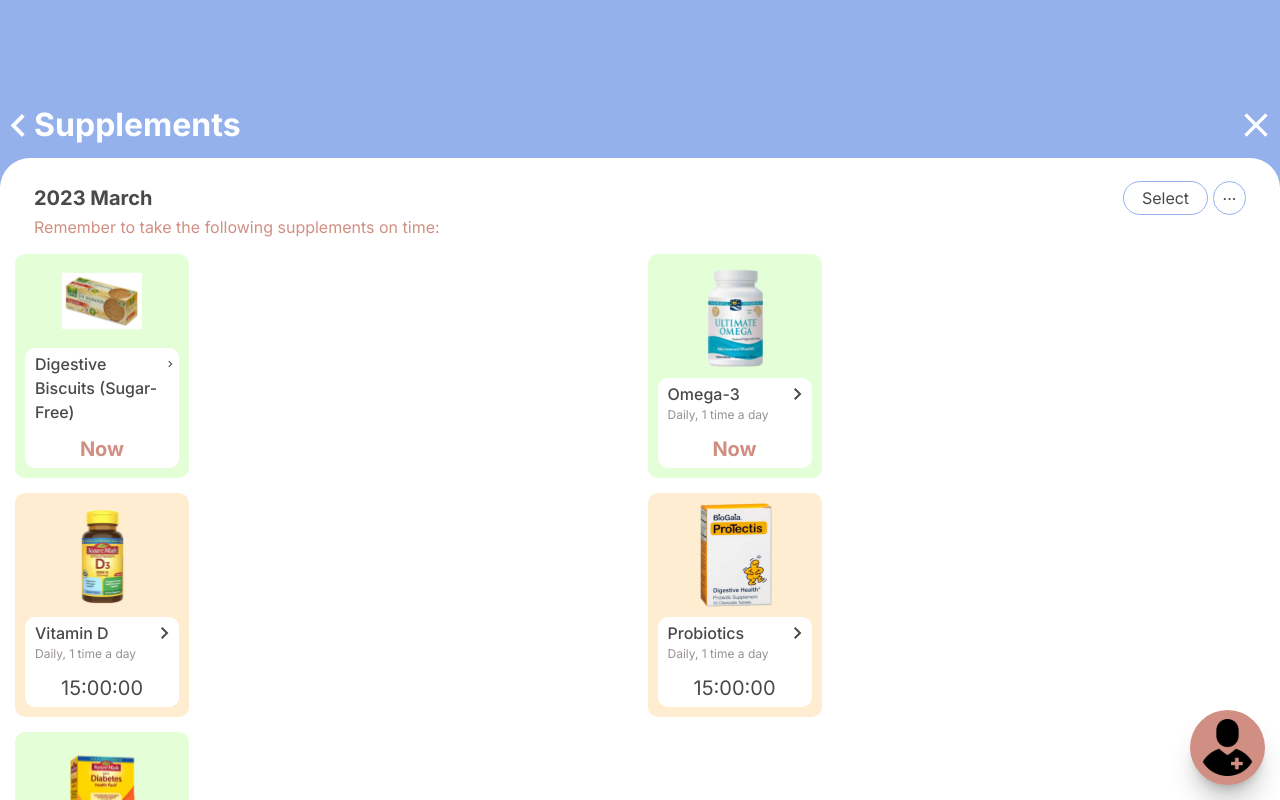
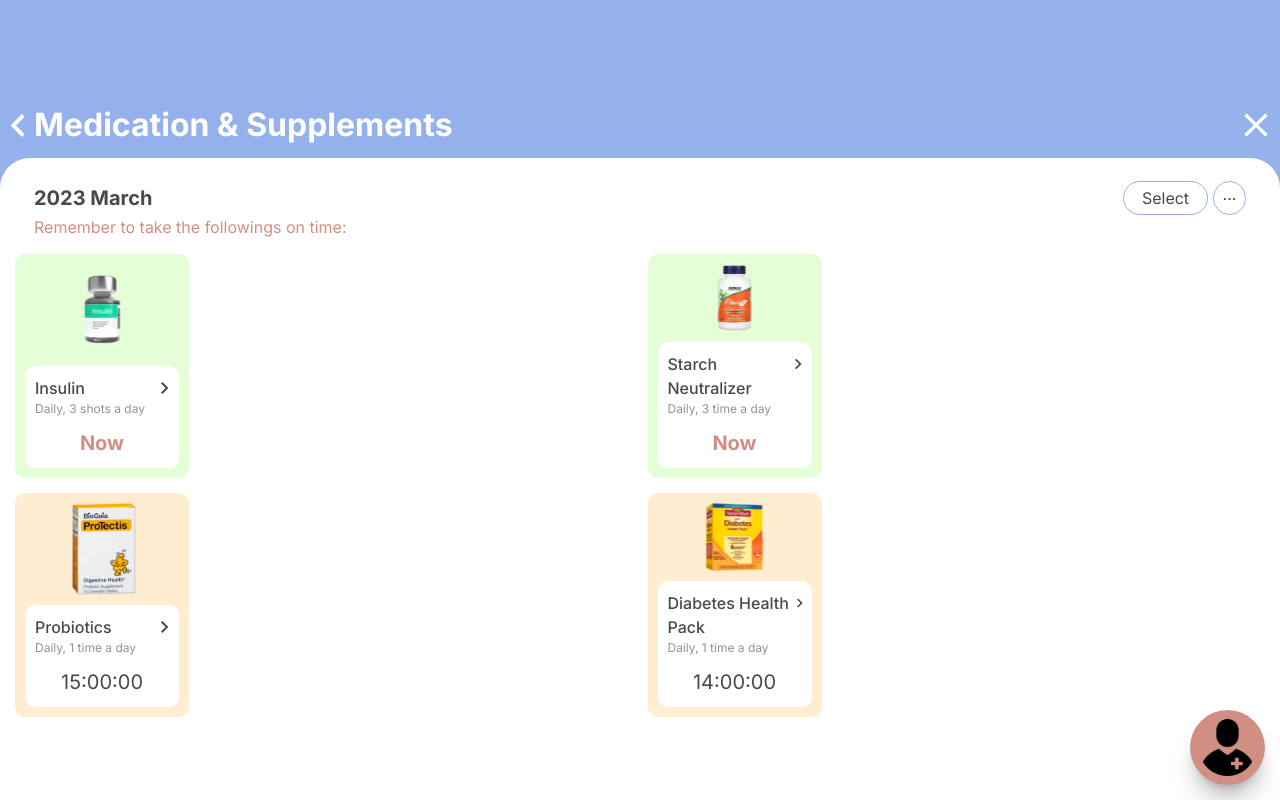
Before and after one commit to Lazbert/TEMG4950K-VitaGo-prototype, a React (Vite) app in the folder frontend/: page /VitaGo/supplements in a window 1280 px wide. Built offline with nearby package versions, Linux system fonts and the light colour scheme.

Commit message:
supplement dashboard updated

```diff
--- a/frontend/src/components/SupplementDisplay.tsx
+++ b/frontend/src/components/SupplementDisplay.tsx
@@ -46,7 +46,7 @@
       {Display && <Display className={displayClassName} />}
       <div
         onClick={onClick}
-        className="px-[10px] py-1 w-full bg-white flex flex-col justify-center rounded-[10px]"
+        className="p-[10px] w-full bg-white flex flex-col justify-center rounded-[10px]"
       >
         <div className="flex justify-between">
           <span className="font-medium">{name}</span>
--- a/frontend/src/pages/PastSupplementsPage.tsx
+++ b/frontend/src/pages/PastSupplementsPage.tsx
@@ -53,7 +53,7 @@
           className={cx(
             "font-medium text-heading-2 rounded-[40px] w-[307px] h-[70px] text-white bg-highlightBrick",
             {
-              "bg-[#CECECE]": selected.length == 0,
+              "!bg-[#CECECE] disabled": selected.length == 0,
             }
           )}
           disabled={selected.length == 0}
--- a/frontend/src/pages/SupplementTimerPage.tsx
+++ b/frontend/src/pages/SupplementTimerPage.tsx
@@ -43,8 +43,8 @@
           <div className="flex flex-col gap-1 items-center">
             {Display && <Display className={displayClassName} />}
             {timer == "Now" ? (
-              <span className="text-center px-16 text-highlightBrick text-heading-2 font-bold">
-                Take the supplement now
+              <span className="text-center px-12 text-highlightBrick text-heading-2 font-bold">
+                Take the medicine/supplement now
               </span>
             ) : (
               <span className="font-medium text-heading-2">{timer}</span>
@@ -57,11 +57,14 @@
         <div className="flex flex-col mt-3 gap-4">
           <SuppDescriptionItem
             title="Name & brand"
-            value={`${name} - ${brand}`}
+            value={`${name} ${brand ? "-" : ""} ${brand}`}
           />
+          {name != "Insulin" && (
             <SuppDescriptionItem title="Servings per container" value="30" />
+          )}
           <SuppDescriptionItem title="Frequency" value={frequency} />
           <SuppDescriptionItem title="Description" value={description ?? ""} />
+          {name != "Insulin" && (
             <div className="flex flex-col text-[16px] gap-1">
               <span className="font-bold text-primaryBlue">Prevention</span>
               <div className="flex flex-wrap gap-[15px]">
@@ -72,6 +75,7 @@
                 ))}
               </div>
             </div>
+          )}
         </div>
       </ContentSection>
     </>
--- a/frontend/src/pages/SupplementsPage.tsx
+++ b/frontend/src/pages/SupplementsPage.tsx
@@ -60,7 +60,7 @@
 
   return (
     <>
-      <TitleSection title="Supplements" allowLastPage />
+      <TitleSection title="Medication & Supplements" allowLastPage />
       <ContentSection
         className={cx("h-full !px-[15px]", { "overflow-clip": showOptions })}
         overflow={!showOptions}
@@ -102,7 +102,7 @@
             </div>
           </div>
           <span className="text-highlightBrick text-[16px]">
-            Remember to take the following supplements on time:
+            Remember to take the followings on time:
           </span>
         </div>
         <div className="mt-[15px] grid grid-cols-2 gap-[15px]">
--- a/frontend/src/pages/utils.ts
+++ b/frontend/src/pages/utils.ts
@@ -1,10 +1,11 @@
 import { ReactComponent as Blackmores } from "@/assets/images/Blackmores.svg";
 import { ReactComponent as Gullon } from "@/assets/images/Gullon.svg";
 import { ReactComponent as NOWFoods } from "@/assets/images/NOWFoods.svg";
-import { ReactComponent as NordicNaturals } from "@/assets/images/NordicNaturals.svg";
+// import { ReactComponent as NordicNaturals } from "@/assets/images/NordicNaturals.svg";
 import { ReactComponent as NatureMade } from "@/assets/images/NatureMade.svg";
 import { ReactComponent as BioGaia } from "@/assets/images/BioGaia.svg";
 import { ReactComponent as NaturesWay } from "@/assets/images/NaturesWay.svg";
+import { ReactComponent as Insulin } from "@/assets/images/Insulin.svg";
 import { SupplementDisplayProps } from "../components/SupplementDisplay";
 import { RecommendationItemProps } from "../components/RecommendationItem";
 
@@ -13,13 +14,14 @@
 > = [
   {
     suppInfo: {
-      name: "Digestive Biscuits (Sugar-Free)",
-      Display: Gullon,
-      brand: "Gullon",
-      displayClassName: "w-[80px] h-[119px]",
-      frequency: "",
+      name: "Insulin",
+      Display: Insulin,
+      brand: "",
+      displayClassName: "w-[89px] h-[119px]",
+      frequency: "Daily, 3 shots a day",
       timer: "Now",
-      description: "",
+      description:
+        "Lower blood glucose levels by promoting the uptake of glucose into cells and the storage of excess glucose as glycogen. Injection about 15 minutes before meal is recommended",
       prevention: [],
     },
   },
@@ -38,30 +40,30 @@
   // },
   {
     suppInfo: {
-      name: "Omega-3",
-      Display: NordicNaturals,
-      brand: "NordicNaturals",
+      name: "Starch Neutralizer",
+      Display: NOWFoods,
+      brand: "NOW Foods",
       displayClassName: "w-[85px] h-[122px]",
-      frequency: "Daily, 1 time a day",
+      frequency: "Daily, 3 time a day",
       timer: "Now",
       description:
-        "A generous, non-concentrated serving of omega-3s for everyday support for the heart and brain, in pure, great-tasting liquid and soft gels.",
-      prevention: ["Cardiovascular diseases", "Joint pain", "Renal diseases"],
+        "A non-stimulant white kidney bean extract that can help to delay the breakdown of dietary starches by limiting the action of the digestive enzyme alpha-amylase. Take 3 capsules before any meal containing complex carbohydrates or starches, or as directed by a healthcare practitioner.",
+      prevention: ["Diabetes", "Obesity"],
     },
   },
-  {
-    suppInfo: {
-      name: "Vitamin D",
-      Display: NatureMade,
-      brand: "NatureMade",
-      displayClassName: "w-[76px] h-[131px]",
-      frequency: "Daily, 1 time a day",
-      timer: "15:00:00",
-      description:
-        "This is a high dose vitamin D product for those with higher vitamin D needs and/or deficiency, as determined by a healthcare professional. Consult with your healthcare professional before use. Take 1 softgel daily with a meal. For easier swallowing, take with water before and during ingestion.",
-      prevention: ["Osteoporosis", "Diabetes", "Multiple sclerosis"],
-    },
-  },
+  // {
+  //   suppInfo: {
+  //     name: "Vitamin D",
+  //     Display: NatureMade,
+  //     brand: "NatureMade",
+  //     displayClassName: "w-[76px] h-[131px]",
+  //     frequency: "Daily, 1 time a day",
+  //     timer: "15:00:00",
+  //     description:
+  //       "This is a high dose vitamin D product for those with higher vitamin D needs and/or deficiency, as determined by a healthcare professional. Consult with your healthcare professional before use. Take 1 softgel daily with a meal. For easier swallowing, take with water before and during ingestion.",
+  //     prevention: ["Osteoporosis", "Diabetes", "Multiple sclerosis"],
+  //   },
+  // },
   {
     suppInfo: {
       name: "Probiotics",
@@ -77,15 +79,15 @@
   },
   {
     suppInfo: {
-      name: "Calcium",
+      name: "Diabetes Health Pack",
       Display: NaturesWay,
       brand: "Natures' Way",
       displayClassName: "w-[77px] h-[129px]",
       frequency: "Daily, 1 time a day",
       timer: "14:00:00",
       description:
-        "Your bones and muscles are responsible for helping you do what you love, whether that’s long walks with your dog, dance classes, or bike rides. Support them with Calcium-Magnesium-Vitamin D complex! It’s made with calcium and magnesium, which are essential for healthy bones, teeth, and muscle function, plus vitamin D to assist in the proper transport and retention of calcium.",
-      prevention: ["Osteoporosis", "Hypertension", "Colon cancer"],
+        "Formulated with a comprehensive combination of key vitamins, minerals and other supplements to provide daily nutritional support for people with diabetes or prediabetes.",
+      prevention: ["Malnutrition", "Diabetes"],
     },
   },
 ];
```
Also changed, not shown: frontend/src/assets/images/Insulin.svg (added). Lines whose indentation alone changed are shown as unchanged.
